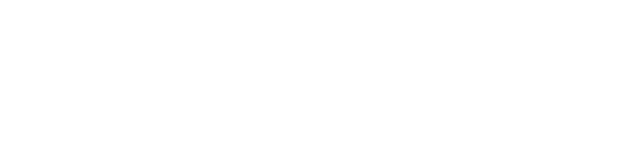
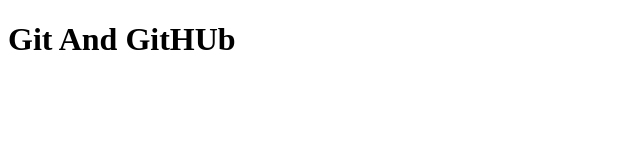
Before and after one commit to bherubhati01/test2, a plain HTML site: page index.html in a window 1280 px wide. Shown: the whole page, without its empty margins (0-640 px from the left). Drawn offline with Linux system fonts and the light colour scheme.

Commit message:
add Headingh

```diff
--- a/index.html
+++ b/index.html
@@ -1,11 +1,15 @@
 <!DOCTYPE html>
 <html lang="en">
+
 <head>
     <meta charset="UTF-8">
     <meta name="viewport" content="width=device-width, initial-scale=1.0">
     <title>Test 2</title>
 </head>
+<h1>Git And GitHUb</h1>
+
 <body>
 
 </body>
+
 </html>
```
